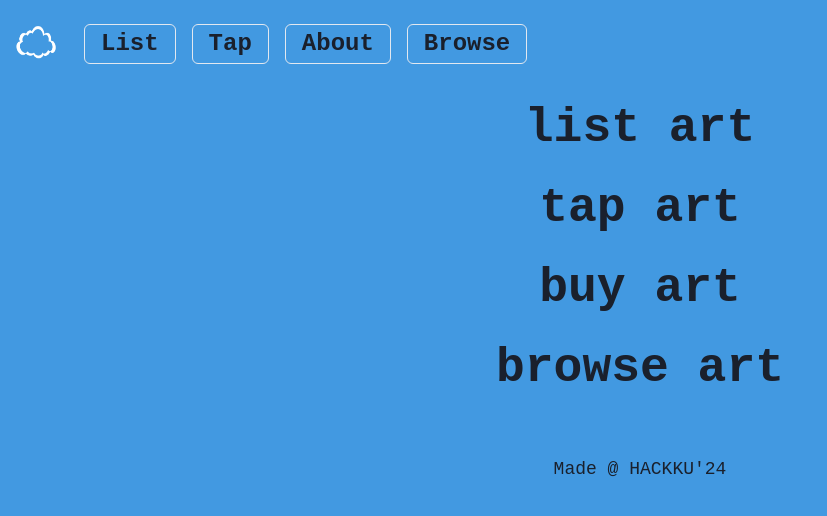
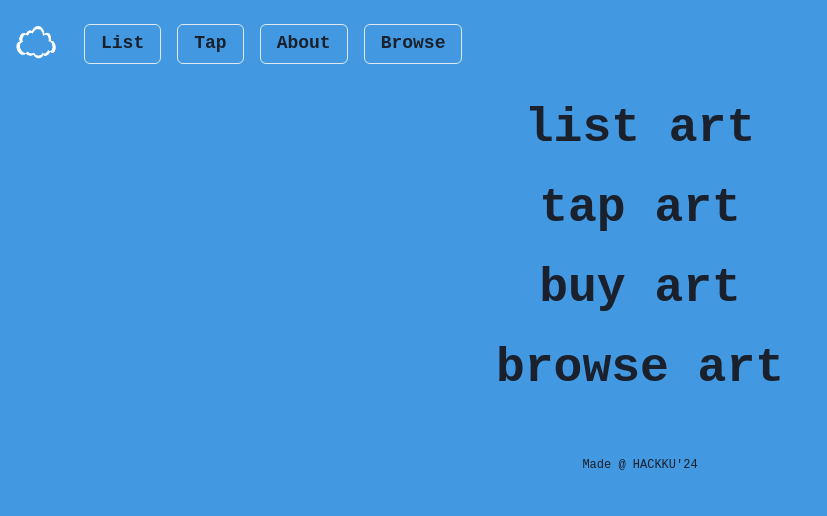
Before and after one commit to emmanasseri/listart, a Next.js app: page / in a window 1280 px wide. Shown: the top 516 px of the page, without its empty margins (0-827 px from the left). Built offline with nearby package versions, Linux system fonts and the light colour scheme.

Commit message:
set up browse

```diff
--- a/src/pages/browse.jsx
+++ b/src/pages/browse.jsx
@@ -10,7 +10,7 @@ const Browse = () => {
     const fetchData = async () => {
       const data = [
         {
-          imageUrl: "https://example.com/art1.jpg",
+          imageUrl: "/temp_image.png",
           title: "Sunset Boulevard",
           artistNames: ["Alice Johnson", "Bob Smith"],
           medium: "Oil on Canvas",
@@ -29,7 +29,6 @@ const Browse = () => {
 
   return (
     <>
-      Browse
       <SimpleGrid columns={3} spacing={10}>
         {artListings.map((art, index) => (
           <ArtListing
--- a/src/pages/theme.js
+++ b/src/pages/theme.js
@@ -9,11 +9,11 @@ const theme = extendTheme({
     body: '"Inconsolata", monospace', // Use for body text
   },
   fontSizes: {
-    xs: "12px",
-    sm: "18px",
-    md: "24px", // Default font size for body text
-    lg: "32px", // Approximately 2x larger than md
-    xl: "38px", // Approximately 3x larger than md
+    xs: "9px",
+    sm: "12px",
+    md: "18px", // Default font size for body text
+    lg: "24px", // Approximately 2x larger than md
+    xl: "36px", // Approximately 3x larger than md
     xxl: "48px",
     xxxl: "64px",
     xxxxl: "72px",
@@ -21,7 +21,7 @@ const theme = extendTheme({
   styles: {
     global: (props) => ({
       body: {
-        fontSize: "lg", // Now using 'lg' size for body text
+        fontSize: "md", // Now using 'lg' size for body text
         color: props.colorMode === "dark" ? "white" : "gray.800",
         // Set the background color based on color mode
         bg: props.colorMode === "dark" ? "#2c5282" : "#4299e1", // Adjust the color code for darker blue as needed
@@ -31,7 +31,7 @@ const theme = extendTheme({
   components: {
     Heading: {
       baseStyle: {
-        fontSize: "xl", // Now using 'xl' for all headings by default
+        fontSize: "lg", // Now using 'xl' for all headings by default
         fontWeight: "900",
       },
     },
```
Also changed, not shown: src/components/ArtListing.jsx (+7 -7 lines), 1 other file (tests, documents, lock files or other folders).
